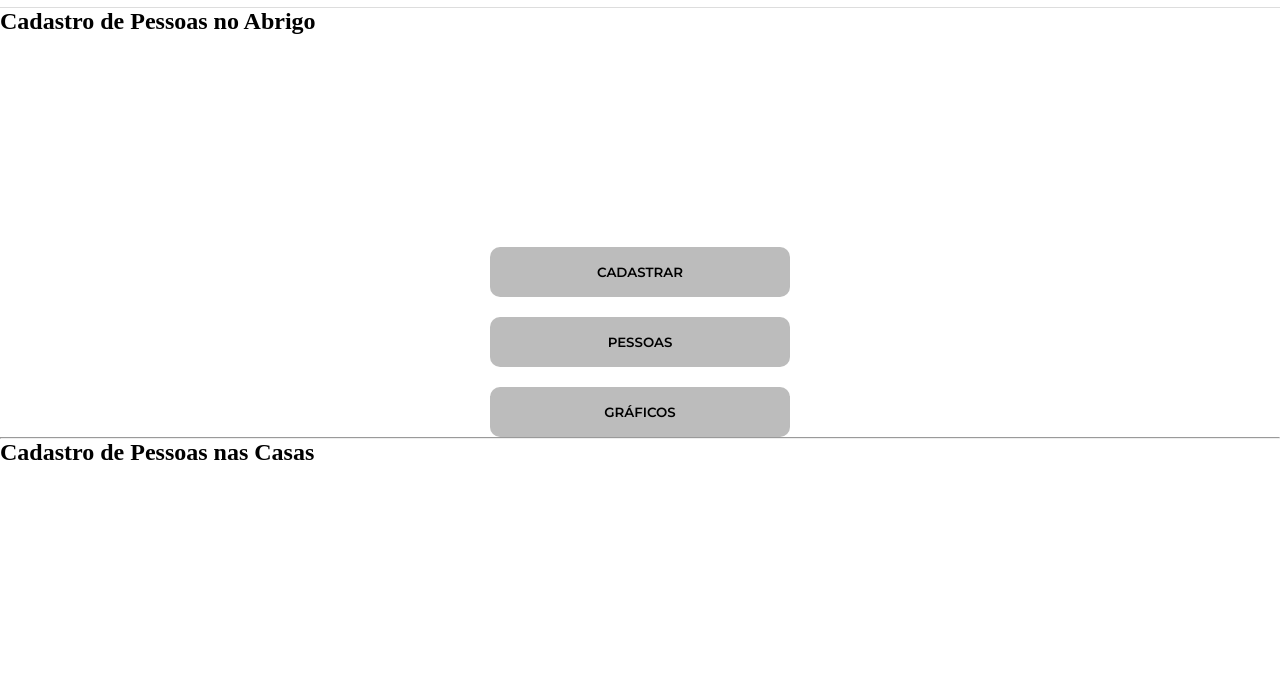
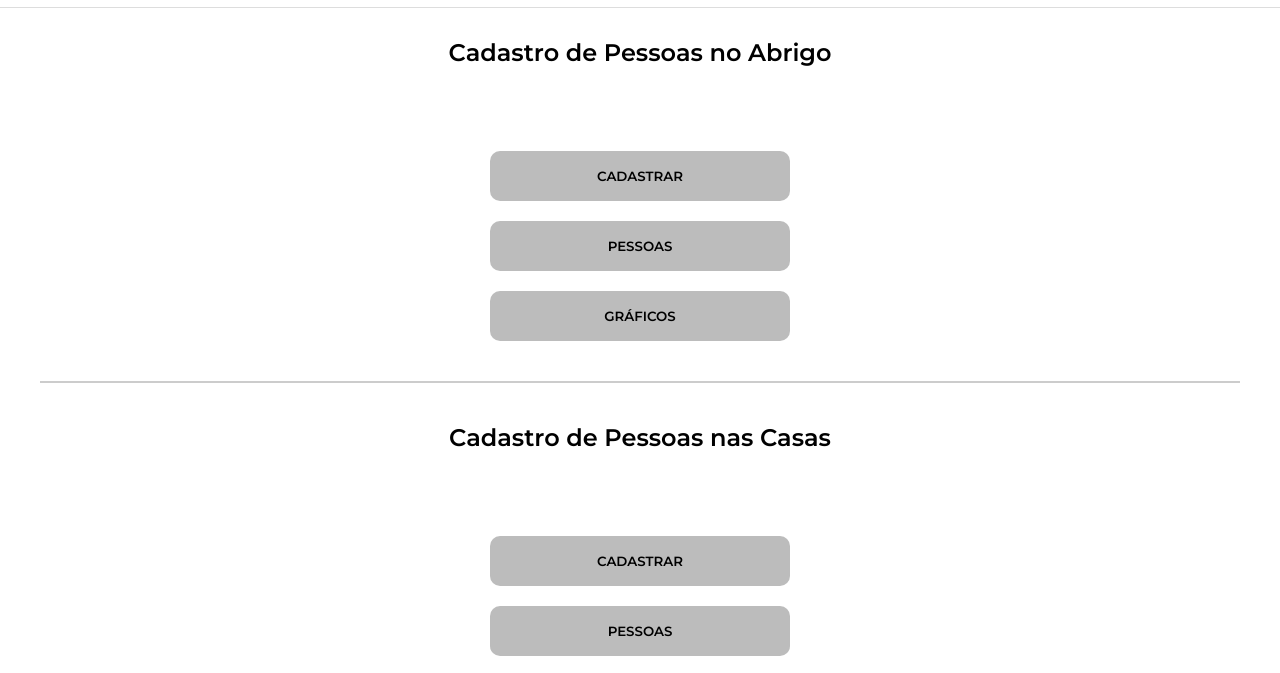
Before and after one commit to NthMateus28/CEAD-Desabrigados, a plain HTML site: page Abrigados Cead/index.html in a window 1280 px wide. Shown: the part 113-786 px from the top of the page. Drawn offline with Linux system fonts and the light colour scheme.

Commit message:
Update index.css

```diff
--- a/Abrigados Cead/style/index.css
+++ b/Abrigados Cead/style/index.css
@@ -21,12 +21,19 @@ header > img:first-child {
     margin: 0 auto; /* Centraliza a imagem */
 }
 
+.corpo > h1{
+    text-align: center;
+    font-family: "Montserrat", sans-serif;
+    font-weight: 700;
+    margin-top: 30px;
+}
+
 .buttons {
     display: flex;
     flex-direction: column;
     align-items: center; /* Centraliza horizontalmente */
     text-align: center;
-    margin-top: 15%;
+    margin-top: 5%;
     width: 100%; /* Ocupa 100% da largura do contêiner pai */
 }
 
@@ -57,6 +64,14 @@ header > img:first-child {
     color: #f0f8ff;
 }
 
+hr {
+    border: none; /* Remove qualquer borda preexistente */
+    height: 2px; /* Define a altura da linha */
+    background-color: #ccc; /* Cor cinza */
+    margin: 40px; /* Espaçamento vertical */
+}
+
+
 @media (max-width: 768px) {
     header > img:first-child {
         height: 80px;
```
